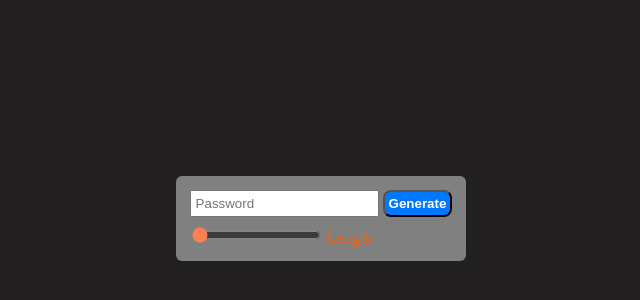
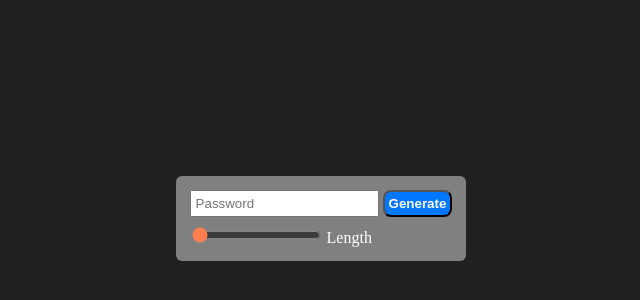
Before and after one commit to chandra17iith/password-generator-js, a plain HTML site: page index.html in a window 1280 px wide. Shown: the part 110-410 px from the top of the page, 319-959 px from the left. Drawn offline with Linux system fonts and the light colour scheme.

Commit message:
Update style.css

```diff
--- a/style.css
+++ b/style.css
@@ -4,7 +4,7 @@ body{
     height: 80vh;
     justify-content: center;
     align-items: center;
-    color: rgb(255, 94, 0);
+    color: white;
 }
 .container{
     background-color:grey;
```
